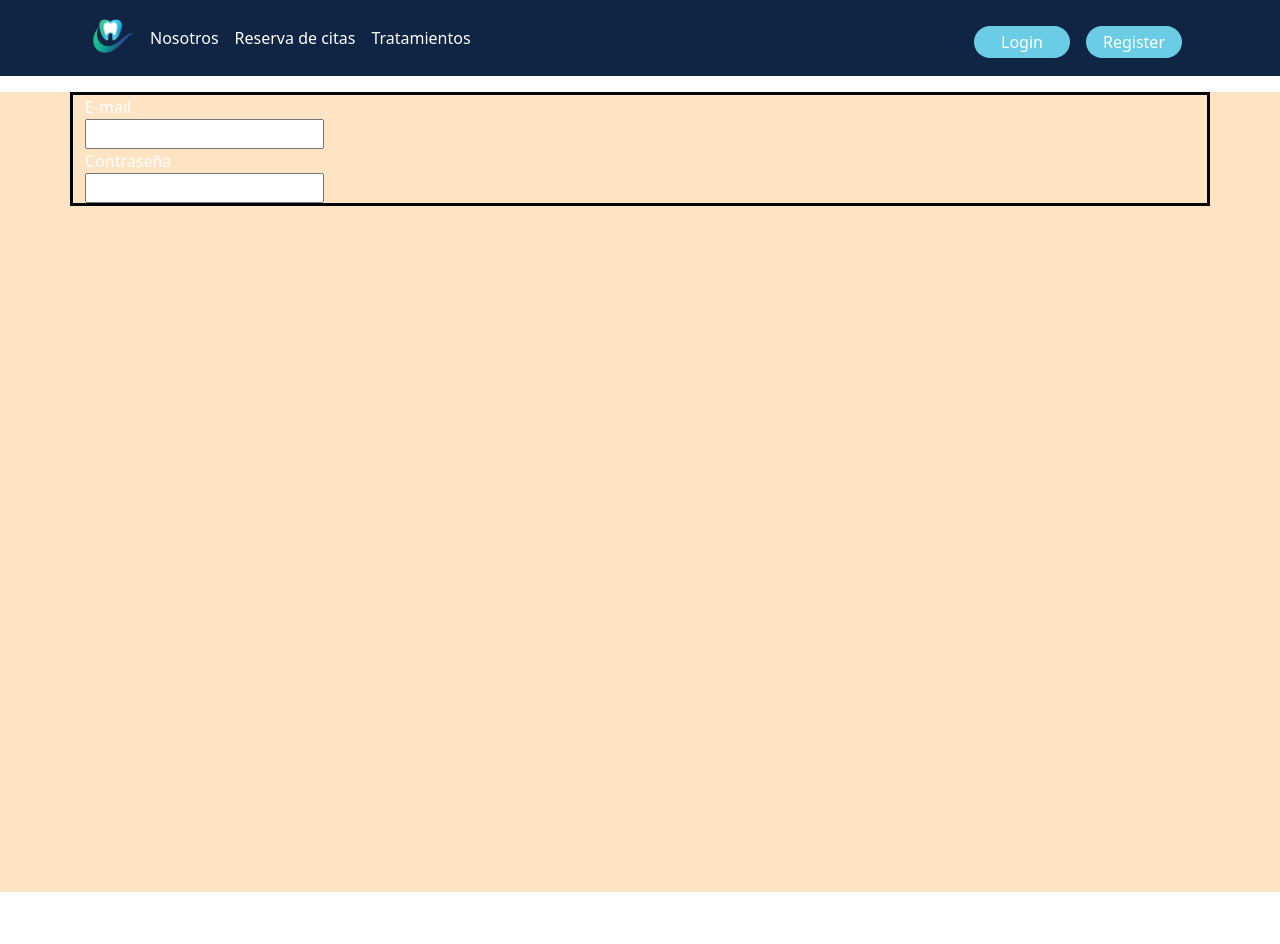
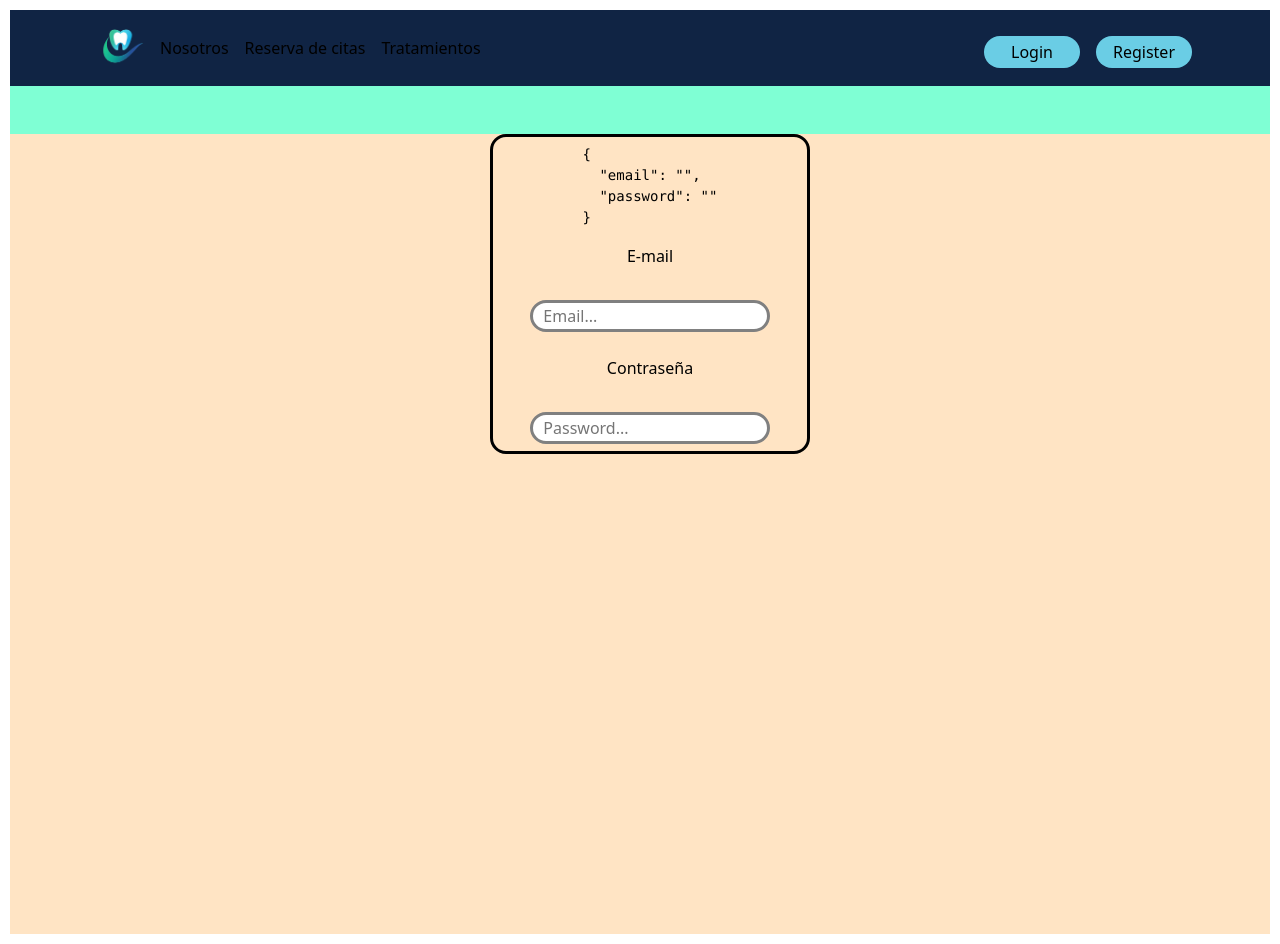
Before and after one commit to AlejandroCabezaCarsi/CLINICA_FRONT, a React (Vite) app: page /Login in a window 1280 px wide. Before the commit the page ends 892 px from the top, so only its background shows below. Built offline with nearby package versions, Linux system fonts and the light colour scheme.

Commit message:
[ADD] trash

```diff
--- a/src/App.css
+++ b/src/App.css
@@ -1,4 +1,7 @@
 #root {
   margin: 0 ;
   padding: 0;
+  box-sizing: border-box;
+  overflow-x: hidden;
+  background-color: aquamarine;
 }
--- a/src/common/Header/Header.css
+++ b/src/common/Header/Header.css
@@ -1,6 +1,4 @@
-*{
-    color: white !important;
-}
+
 
 .headerDesign{
     background-color: #102444;
--- a/src/common/InputText/InputText.css
+++ b/src/common/InputText/InputText.css
@@ -1,9 +1,9 @@
 .normalInput {
 
-    border-radius: 0.5em;
-    border: 0.2em solid blue;
+    border-radius: 1em;
+    border: 0.2em solid grey;
     width: 15em;
-    height: 1.5em;
+    height: 2em;
 
     margin-top: 2em;
 }
--- a/src/index.css
+++ b/src/index.css
@@ -11,7 +11,7 @@
 }
 
 body {
-  margin: 0;
+  margin: 10px;
   display: flex;
   place-items: center;
   overflow-x: hidden;
--- a/src/pages/Login/Login.css
+++ b/src/pages/Login/Login.css
@@ -5,8 +5,18 @@
 }
 *{
     color: black !important;
+} */
+
+.marginTop{
+    height: 5em;
 }
-
 .form{
     border: solid black 0.2em;
+    border-radius: 1em;
+    width: 20em;
+    height: 20em;
+    display: flex;
+    flex-direction: column;
+    align-items: center;
+    justify-content: center;
 }
--- a/src/pages/Login/Login.jsx
+++ b/src/pages/Login/Login.jsx
@@ -1,12 +1,44 @@
 import React from "react";
+import { useState } from "react";
 import "./Login.css";
 import { Col, Container, Row } from "react-bootstrap";
 import { InputText } from "../../common/InputText/InputText";
 
 export const Login = () => {
+
+
+  const [credentials, setCredentials] = useState({
+    email: "",
+    password: ""
+})
+
+ const inputHandler = (e) => {
+
+    //Ahora vamos a proceder a bindear o atar los inputs mediante
+    //la presente función handler a sus correspondientes estados en el hook, que
+    //ahora se llama credentials.
+
+    setCredentials((prevState)=>({
+        ...prevState,
+        [e.target.name] : e.target.value
+    }));
+
+ }
+
+ const inputCheck = (e) => {
+
+    console.log(e.target.value, "soy el check....");
+    console.log(e.target.name, "soy el check....");
+
+ }
+
   return (
     <div className="loginDesign">
-      <Container className="form mt-3 d-flex flex-column justify-content-center">
+    <div className="marginTop"></div>
+      <Container className="form mt-5">
+
+        <pre>{JSON.stringify(credentials, null,2)}</pre>
+
         <Row>
             <Col lg={12}>
             E-mail
@@ -14,20 +46,37 @@ export const Login = () => {
         </Row>
         <Row>
             <Col lg={12}>
-            <InputText/>
+            <InputText
+                // type, design, placeholder, name, functionHandler, onBlurFunction
+                type={"email"}
+                design={"normalInput"}
+                placeholder={"  Email..."}
+                name={"email"}
+                functionHandler={inputHandler}
+                onBlurFunction={inputCheck}
+            />
             </Col>
         </Row>
         <Row>
-            <Col lg={12}>
+            <Col lg={12} className="mt-4">
             Contraseña
             </Col>
         </Row>
         <Row>
 
             <Col lg={12}>
-            <InputText/>
+            <InputText
+                // type, design, placeholder, name, functionHandler, onBlurFunction
+                type={"password"}
+                design={"normalInput"}
+                placeholder={"  Password..."}
+                name={"password"}
+                functionHandler={inputHandler}
+                onBlurFunction={inputCheck}
+            />
             </Col>
         </Row>
+
       </Container>
     </div>
   );
```
Also changed, not shown: src/services/apiCalls.js (added, +13 -0 lines), src/services/useful.js (added, +36 -0 lines).
